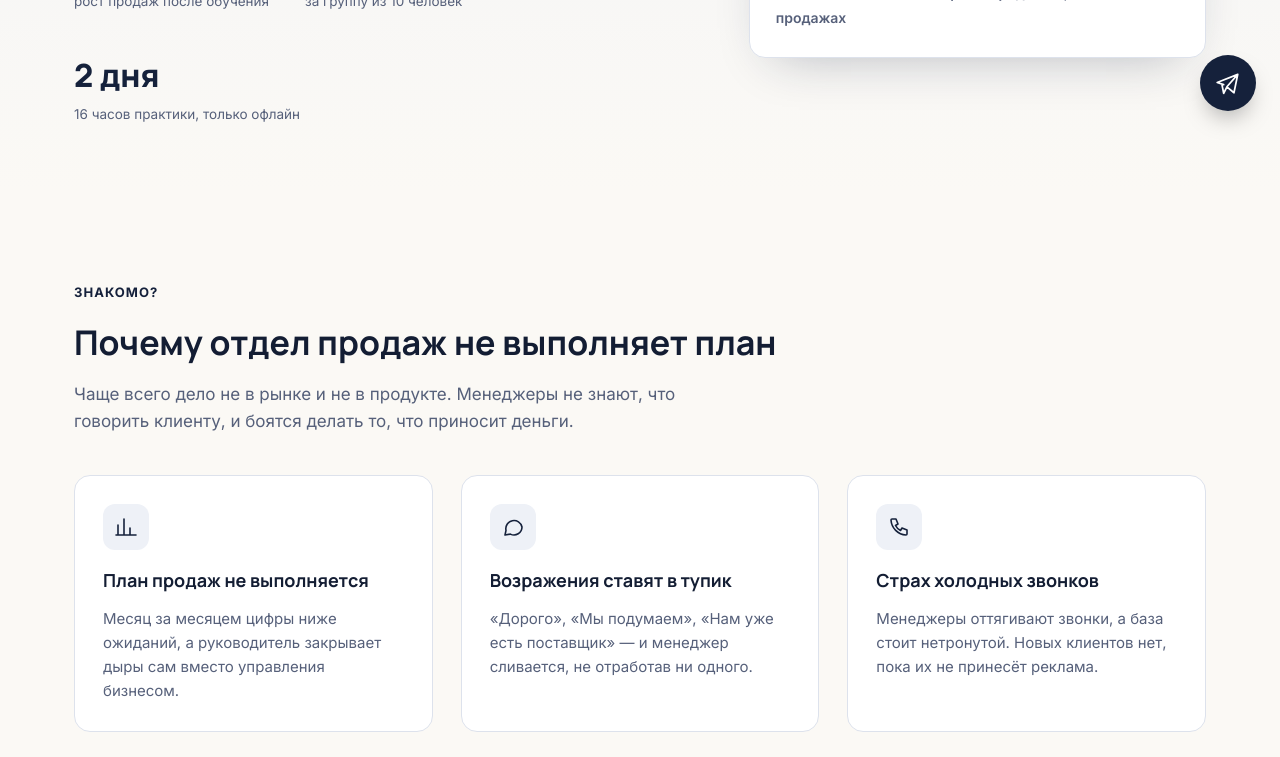
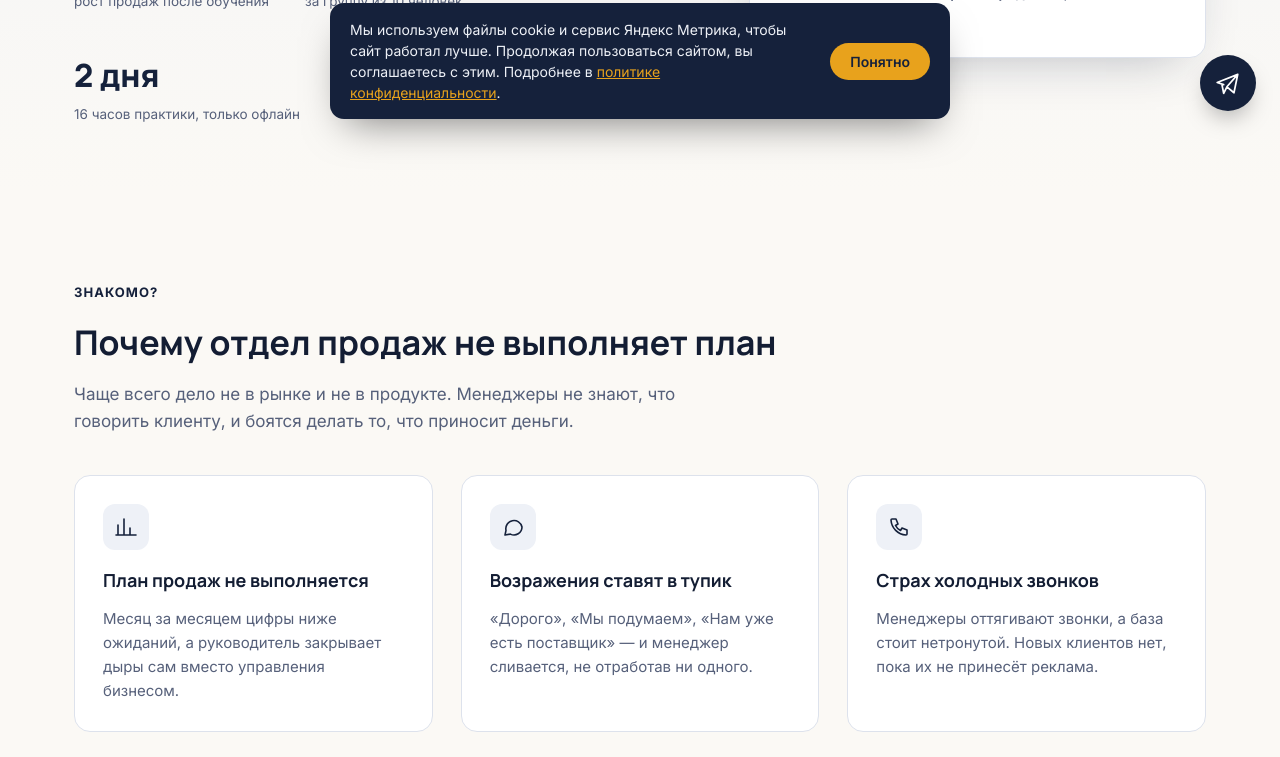
Before and after one commit to murzzsite/knyazev-champion, a plain HTML site: page index.html in a window 1280 px wide. Shown: the part 665-1422 px from the top of the page. Drawn offline with Linux system fonts and the light colour scheme.

Commit message:
Почта mail.ru, плашка cookie, раздел cookie в политике, должность в блоге

```diff
--- a/blog.config.json
+++ b/blog.config.json
@@ -10,7 +10,7 @@
   "homeTitle": "Полезные статьи",
   "author": {
     "name": "Василий Князев",
-    "jobTitle": "Бизнес-эксперт, тренер по продажам",
+    "jobTitle": "Эксперт по продажам",
     "type": "Person"
   },
   "ctaTitle": "Остались вопросы?",
--- a/index.html
+++ b/index.html
@@ -378,7 +378,7 @@
     <div class="footer__col">
       <h4>Контакты</h4>
       <a href="tel:+79126697568">+7 912 669-75-68</a>
-      <a href="mailto:sistemavk8@gmail.com">sistemavk8@gmail.com</a>
+      <a href="mailto:sistemavk8@mail.ru">sistemavk8@mail.ru</a>
       <a href="https://t.me/VVKnyazevv" target="_blank" rel="noopener">Telegram: @VVKnyazevv</a>
       <a href="https://t.me/KnyazevSystemPro" target="_blank" rel="noopener">Канал: KnyazevSystemPro</a>
       <a href="https://v-knyaz.com/" target="_blank" rel="noopener">Сайт: v-knyaz.com</a>
--- a/script.js
+++ b/script.js
@@ -124,3 +124,22 @@
   }, { threshold: 0.4 });
   counters.forEach(el => countIO.observe(el));
 })();
+
+// ===== COOKIE NOTICE =====
+(() => {
+  const KEY = 'cookie_notice_ok';
+  try { if (localStorage.getItem(KEY)) return; } catch (e) {}
+  const css = document.createElement('style');
+  css.textContent = '.cookie{position:fixed;left:16px;right:16px;bottom:16px;max-width:620px;margin:0 auto;z-index:200;background:#15213b;color:#eef1f7;border-radius:14px;padding:16px 20px;display:flex;gap:16px;align-items:center;box-shadow:0 18px 40px -16px rgba(0,0,0,.5);font:14px/1.5 Inter,sans-serif}.cookie a{color:#e8a21c;text-decoration:underline}.cookie button{flex-shrink:0;border:0;border-radius:999px;background:#e8a21c;color:#15213b;font:600 14px Inter,sans-serif;padding:10px 20px;cursor:pointer}@media(max-width:560px){.cookie{flex-direction:column;align-items:stretch;text-align:left}}';
+  document.head.appendChild(css);
+  const box = document.createElement('div');
+  box.className = 'cookie';
+  box.setAttribute('role', 'dialog');
+  box.setAttribute('aria-label', 'Использование файлов cookie');
+  box.innerHTML = '<span>Мы используем файлы cookie и сервис Яндекс Метрика, чтобы сайт работал лучше. Продолжая пользоваться сайтом, вы соглашаетесь с этим. Подробнее в <a href="/privacy.html">политике конфиденциальности</a>.</span><button type="button">Понятно</button>';
+  box.querySelector('button').addEventListener('click', () => {
+    try { localStorage.setItem(KEY, '1'); } catch (e) {}
+    box.remove();
+  });
+  document.body.appendChild(box);
+})();
```
Also changed, not shown: blog/index.html (+1 -1 lines), blog/preview/aff3c3cebe19/trening-po-prodazham-dlya-otdela/index.html (+1 -1 lines), blog/strah-holodnyh-zvonkov-menedzhery/index.html (+1 -1 lines), privacy.html (+4 -1 lines).
